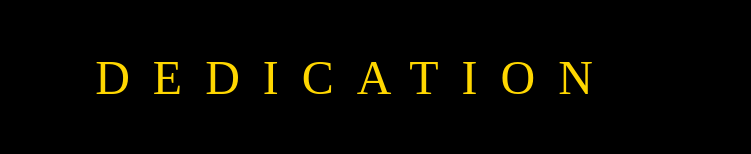
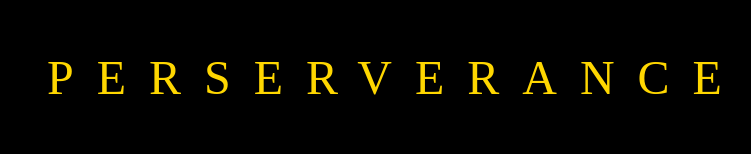
Before and after one commit to Johnson7878/MotivationalPoster, a plain HTML site: page index.html in a window 1280 px wide. Shown: the part 587-741 px from the top of the page, without its empty margins (292-1043 px from the left). Drawn offline with Linux system fonts and the light colour scheme; a web font is replaced by a local one.

Commit message:
Update index.html

```diff
--- a/index.html
+++ b/index.html
@@ -28,7 +28,7 @@ But it must have the following features:
 <body>
   <div class="poster">
     <img src="./assets/images/motiv.PNG" alt="Mountain with snow and ice."/>
-    <p id="special">DEDICATION</p>
+    <p id="special">PERSERVERANCE</p>
     <p>If you want something you never had, you have to do something you have never done.</p>
   </div>
 </body>
```
